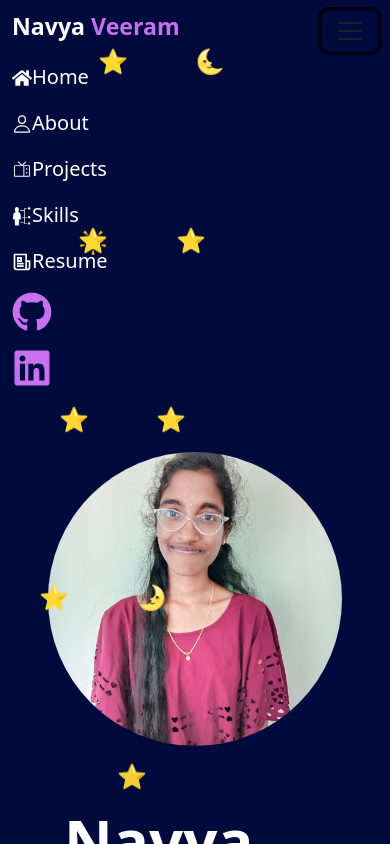
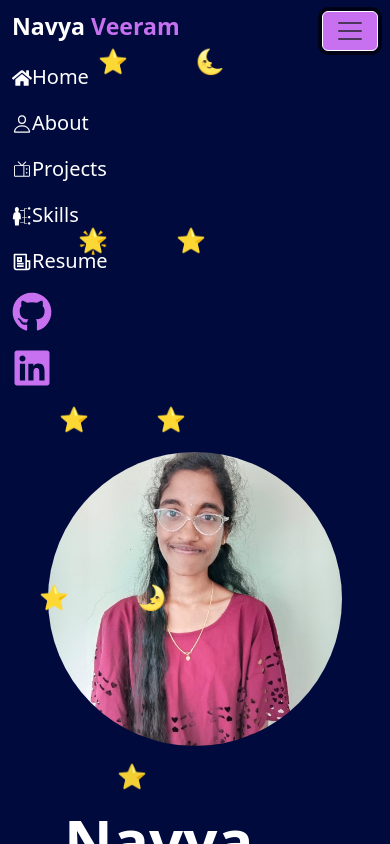
Before and after one commit to NavyaVeeram/portfolio, a React (Create React App) app: page / in a window 390 px wide. Both pictures are taken after a click on the button 350 px from the left and 30 px from the top of the page. Shown: the top 844 px of the page. Built offline with nearby package versions, Linux system fonts and the light colour scheme.

Commit message:
changing toggler

```diff
--- a/src/Components/NavBar.jsx
+++ b/src/Components/NavBar.jsx
@@ -14,8 +14,8 @@ function NavBar() {
     <Navbar expand="lg" className="bg-transparent">
       <Container>
         <Navbar.Brand href="/home"><h3 style={{fontWeight:'900',color:'#fff'}}>Navya <span style={{color:'#c770f0'}}>Veeram</span></h3></Navbar.Brand>
-        <Navbar.Toggle aria-controls="basic-navbar-nav" />
-        <Navbar.Collapse id="basic-navbar-nav">
+        <Navbar.Toggle aria-controls="basic-navbar-nav" className="custom-toggler" />
+        <Navbar.Collapse id="basic-navbar-nav" >
           <Nav className="mx-auto">
             <Nav.Link href="/"><span style={{fontSize:'20px',color:'#fff'}}><FaHome/>Home</span></Nav.Link>
             <Nav.Link href="/about"><span style={{fontSize:'20px',color:'#fff'}}><IoPersonOutline />About</span> </Nav.Link>
--- a/src/Components/index.css
+++ b/src/Components/index.css
@@ -119,3 +119,8 @@ body {
 .rain-drop:nth-child(13) { left: 70%; animation-delay: 12s; }
 .rain-drop:nth-child(14) { left: 75%; animation-delay: 13s; }
 .rain-drop:nth-child(15) { left: 80%; animation-delay: 14s; }
+/*Navbar */
+.custom-toggler {
+  background-color: #c770f0;
+  border-color: #fff;
+}
```
